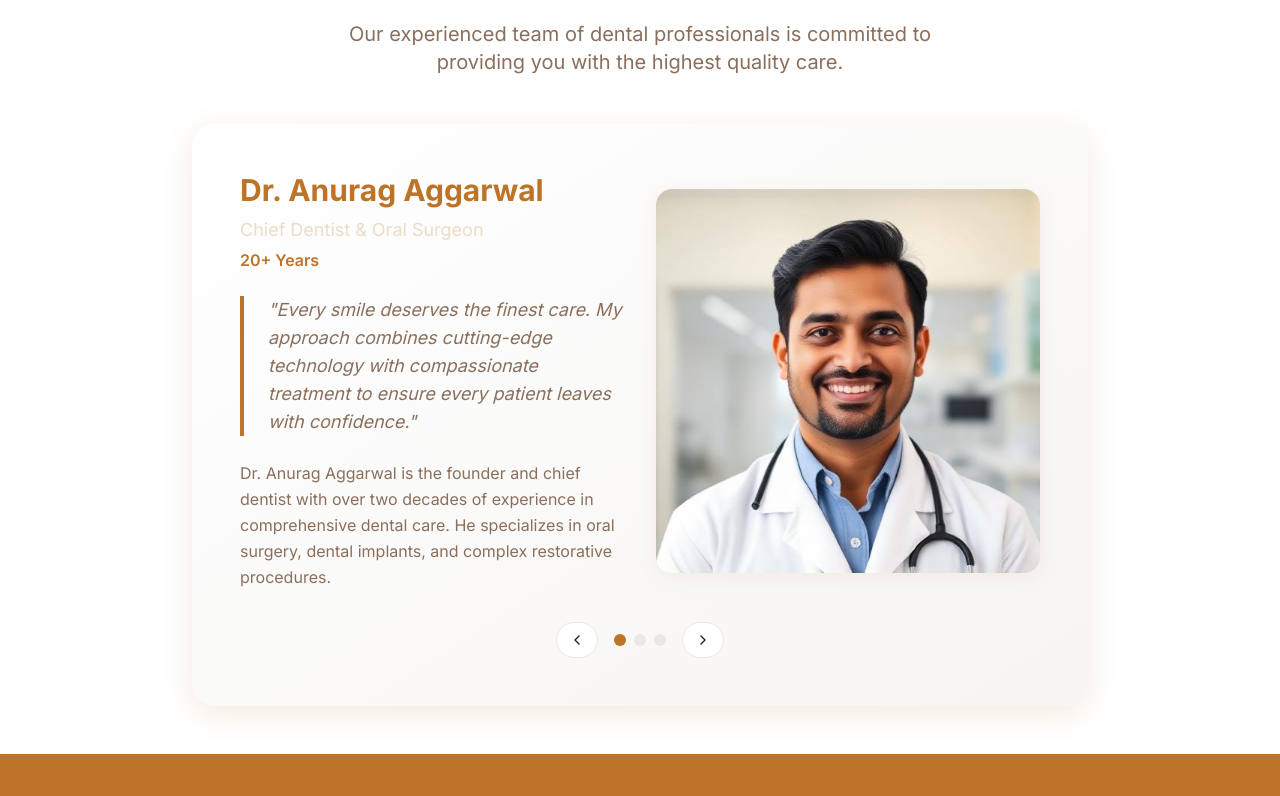
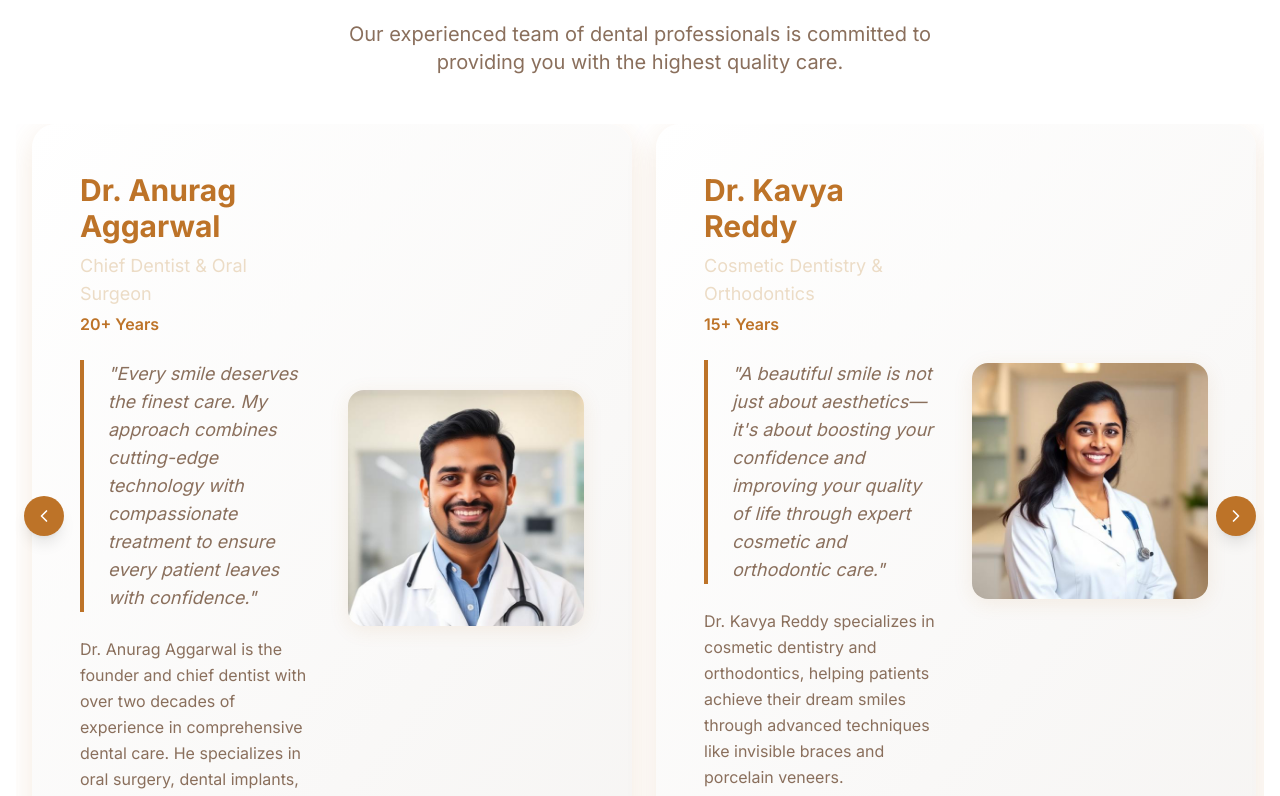
Before and after one commit to AarshKariya/doc-website-2, a React (Vite) app: page / in a window 1280 px wide. Shown: the part 1984-2780 px from the top of the page. Built offline with nearby package versions, Linux system fonts and the light colour scheme.

Commit message:
Add swipe to doctor section
Added manual swipe functionality to the doctor section for image navigation.

```diff
--- a/src/pages/Index.tsx
+++ b/src/pages/Index.tsx
@@ -330,76 +330,91 @@ const Index = () => {
             </p>
           </div>
 
-          <div className="relative max-w-4xl mx-auto scroll-reveal">
+          {/* Doctors Carousel */}
+          <div className="relative">
+            <div
+              id="doctors-scroll"
+              className="flex overflow-x-auto gap-6 pb-4 snap-x snap-mandatory scrollbar-hide px-4"
+              style={{
+                scrollbarWidth: 'none',
+                msOverflowStyle: 'none',
+                scrollBehavior: 'smooth',
+                WebkitOverflowScrolling: 'touch'
+              }}
+            >
+              <style>{`.scrollbar-hide::-webkit-scrollbar { display: none; }`}</style>
+              {doctors.map((doctor, index) => (
+                <div
+                  key={index}
+                  className="min-w-[90%] md:min-w-[600px] snap-center scroll-reveal"
+                >
                   <div className="bg-gradient-to-br from-background to-muted rounded-3xl p-8 lg:p-12 shadow-medical">
                     <div className="grid lg:grid-cols-2 gap-8 items-center">
                       <div className="order-2 lg:order-1">
                         <div className="space-y-6">
                           <div>
                             <h3 className="text-2xl lg:text-3xl font-bold text-primary mb-2">
-                        {doctors[currentDoctor].name}
+                              {doctor.name}
                             </h3>
                             <p className="text-lg text-accent mb-1">
-                        {doctors[currentDoctor].specialization}
+                              {doctor.specialization}
                             </p>
                             <p className="text-primary font-semibold">
-                        {doctors[currentDoctor].experience}
+                              {doctor.experience}
                             </p>
                           </div>
 
                           <blockquote className="text-lg italic text-muted-foreground border-l-4 border-primary pl-6">
-                      "{doctors[currentDoctor].quote}"
+                            "{doctor.quote}"
                           </blockquote>
 
                           <p className="text-muted-foreground leading-relaxed">
-                      {doctors[currentDoctor].description}
+                            {doctor.description}
                           </p>
                         </div>
                       </div>
 
                       <div className="order-1 lg:order-2 relative">
                         <img
-                    src={doctors[currentDoctor].image}
-                    alt={doctors[currentDoctor].name}
+                          src={doctor.image}
+                          alt={doctor.name}
                           className="w-full max-w-sm mx-auto rounded-2xl shadow-soft hover-lift transition-all duration-500"
-                    loading="lazy"
+                          loading="eager"
+                          decoding="async"
                         />
                       </div>
                     </div>
-
-              {/* Navigation */}
-              <div className="flex items-center justify-center mt-8 space-x-4">
-                <Button
-                  variant="outline"
-                  size="sm"
-                  onClick={prevDoctor}
-                  className="rounded-full p-3"
-                >
-                  <ChevronLeft className="w-4 h-4" />
-                </Button>
-
-                <div className="flex space-x-2">
-                  {doctors.map((_, index) => (
-                    <button
-                      key={index}
-                      onClick={() => setCurrentDoctor(index)}
-                      className={`w-3 h-3 rounded-full transition-colors ${
-                        currentDoctor === index ? 'bg-primary' : 'bg-border'
-                      }`}
-                    />
+                  </div>
+                </div>
               ))}
             </div>
 
-                <Button
-                  variant="outline"
-                  size="sm"
-                  onClick={nextDoctor}
-                  className="rounded-full p-3"
+            {/* Navigation Controls */}
+            <button
+              onClick={() => {
+                const container = document.getElementById('doctors-scroll');
+                if (container) {
+                  container.scrollBy({ left: -600, behavior: 'smooth' });
+                }
+              }}
+              className="absolute left-2 top-1/2 -translate-y-1/2 w-10 h-10 rounded-full bg-primary text-primary-foreground shadow-lg hover:bg-primary-dark transition-all duration-200 flex items-center justify-center hover:scale-110 z-10"
+              aria-label="Previous doctor"
             >
-                  <ChevronRight className="w-4 h-4" />
-                </Button>
-              </div>
-            </div>
+              <ChevronLeft className="w-5 h-5" />
+            </button>
+
+            <button
+              onClick={() => {
+                const container = document.getElementById('doctors-scroll');
+                if (container) {
+                  container.scrollBy({ left: 600, behavior: 'smooth' });
+                }
+              }}
+              className="absolute right-2 top-1/2 -translate-y-1/2 w-10 h-10 rounded-full bg-primary text-primary-foreground shadow-lg hover:bg-primary-dark transition-all duration-200 flex items-center justify-center hover:scale-110 z-10"
+              aria-label="Next doctor"
+            >
+              <ChevronRight className="w-5 h-5" />
+            </button>
           </div>
         </div>
       </section>
```
Lines whose indentation alone changed are shown as unchanged.
